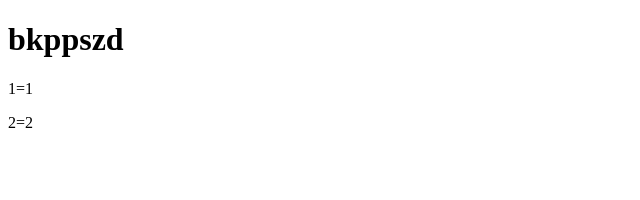
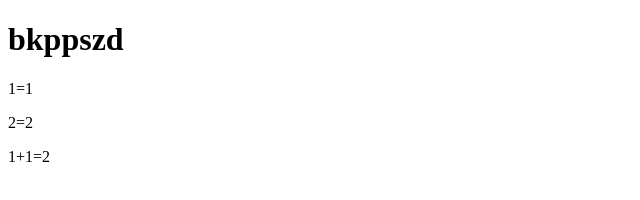
Before and after one commit to Milky997/Git-Example_r, a plain HTML site: page index.html in a window 1280 px wide. Shown: the full height of the page, 0-640 px from the left. Drawn offline with Linux system fonts and the light colour scheme; files whose address does not match are found by name.

Commit message:
1 + 1 = 2

```diff
--- a/index.html
+++ b/index.html
@@ -15,6 +15,7 @@
     <h1>bkppszd</h1>
     <p>1=1</p>
     <p>2=2</p>
+    <p>1+1=2</p>
 </body>
 
 </html>
```
